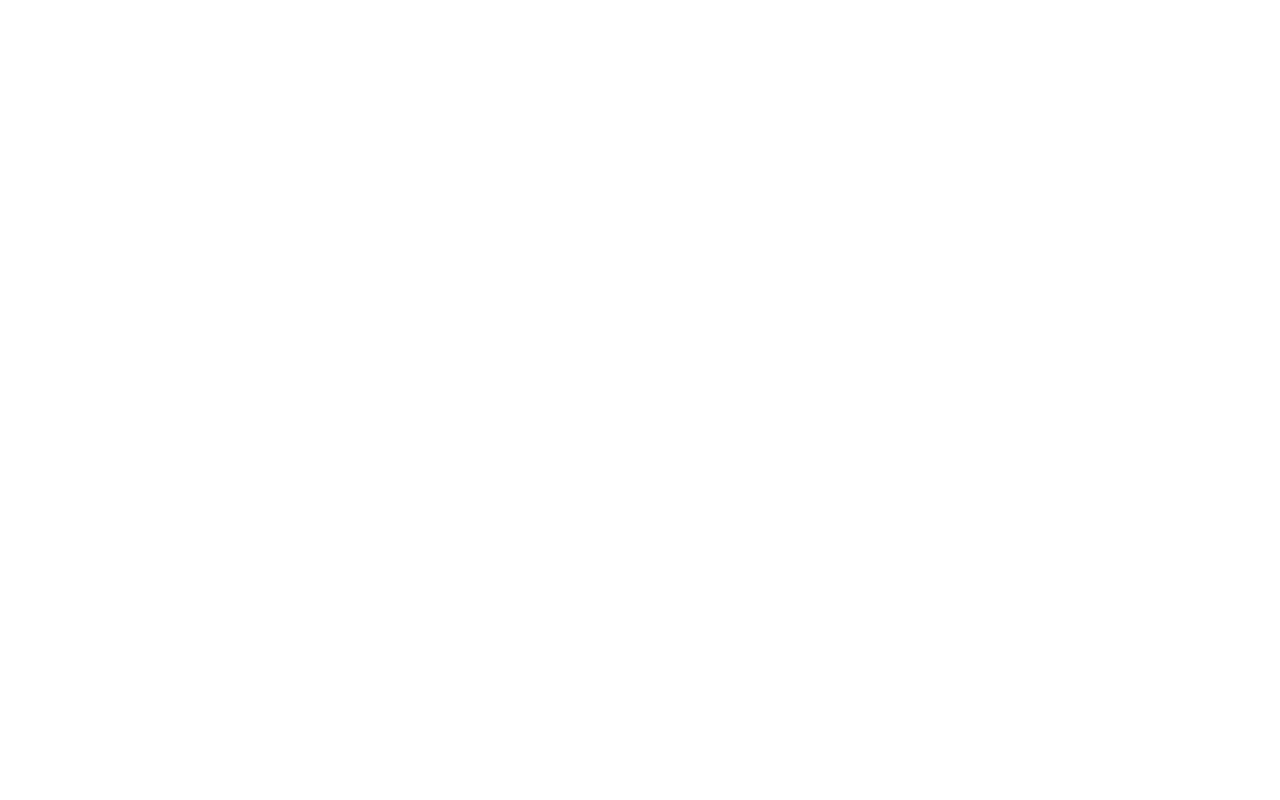
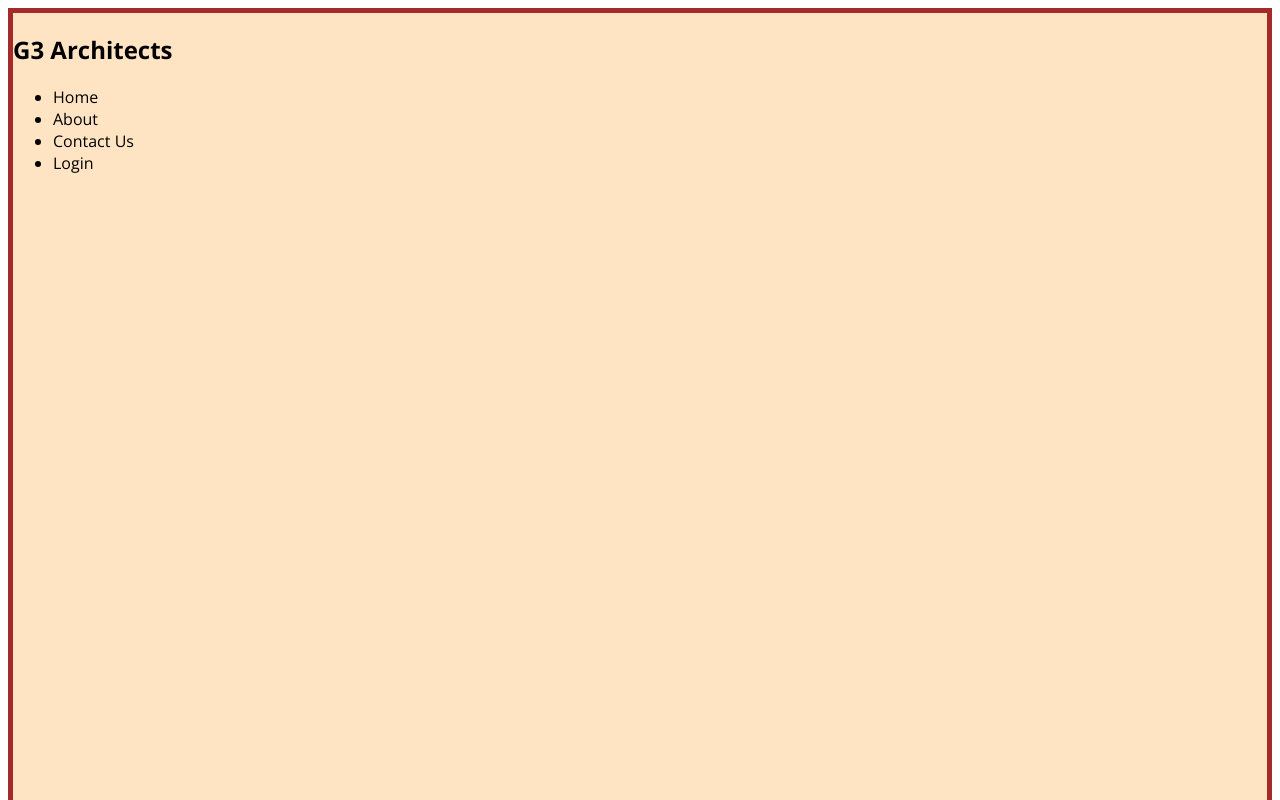
Before and after one commit to ahfahim52/Archiectural-project, a plain HTML site: page index.html in a window 1280 px wide. Shown: the top 800 px of the page. Drawn offline with nearby package versions, Linux system fonts and the light colour scheme.

Commit message:
added somw code

```diff
--- a/Styles/style.css
+++ b/Styles/style.css
@@ -0,0 +1,16 @@
+.open-sans-normal {
+  font-family: "Open Sans", sans-serif;
+  font-optical-sizing: auto;
+  font-style: normal;
+  font-variation-settings:
+    "wdth" 100;
+}
+.first{
+    border: 5px solid brown;
+    background-color: bisque;
+    max-width: 1920px;
+    height: 1322px;
+}
+.first-01{
+    text-decoration: none;
+}
--- a/index.html
+++ b/index.html
@@ -4,9 +4,23 @@
     <meta charset="UTF-8">
     <meta name="viewport" content="width=device-width, initial-scale=1.0">
     <title>Architectural Project</title>
+    <link rel="preconnect" href="https://fonts.googleapis.com">
+<link rel="preconnect" href="https://fonts.gstatic.com" crossorigin>
+<link href="https://fonts.googleapis.com/css2?family=Open+Sans:ital,wght@0,300..800;1,300..800&display=swap" rel="stylesheet">
     <link rel="stylesheet" href="Styles/style.css">
 </head>
-<body>
-
+<body class="open-sans-normal">
+    <!-- First Part -->
+    <section class="first">
+        <div class="first-01">
+            <h1>G3 Architects</h1>
+        <ul>
+            <li>Home</li>
+            <li>About</li>
+            <li>Contact Us</li>
+            <li>Login</li>
+        </ul>
+        </div>
+    </section>
 </body>
 </html>
```
